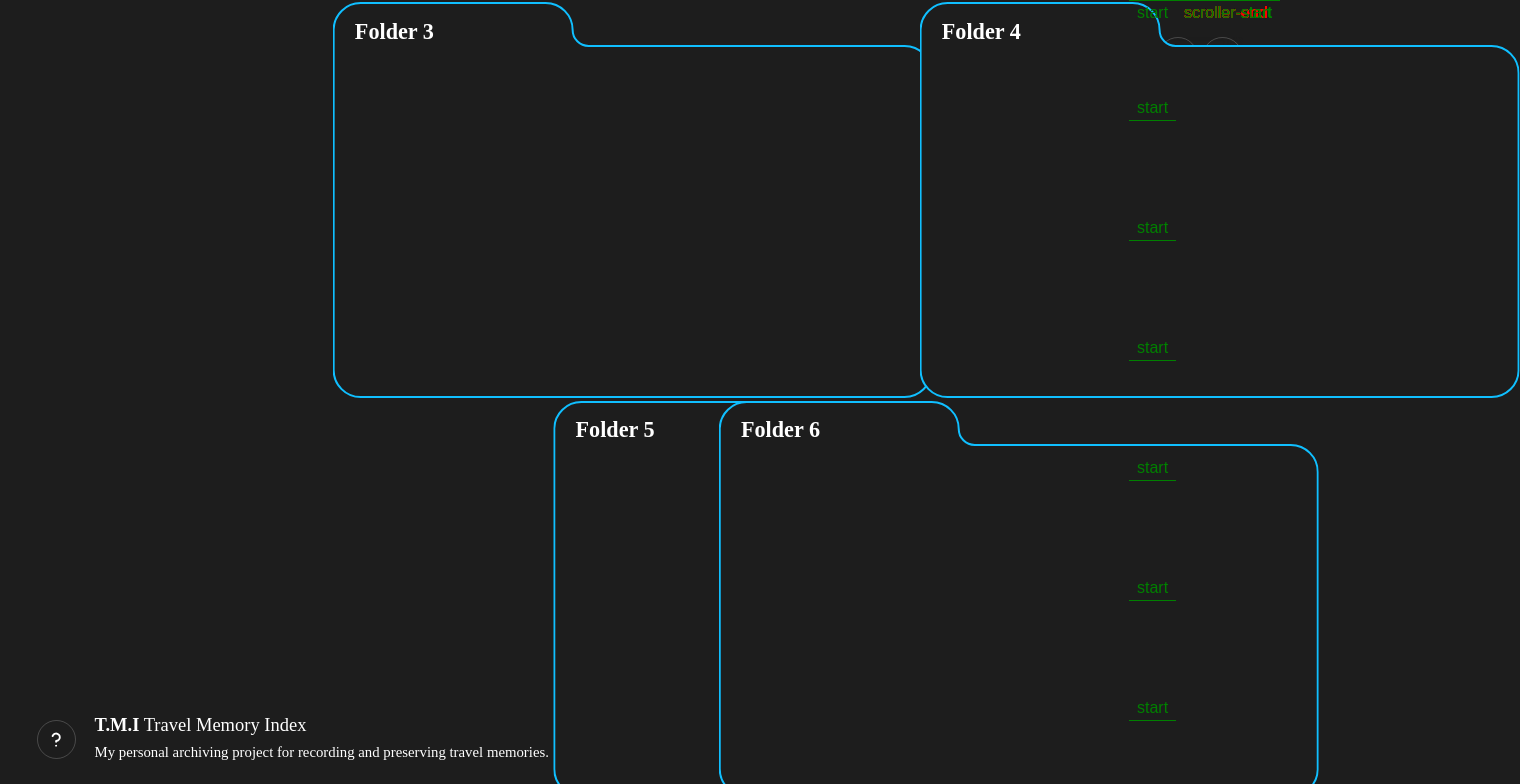
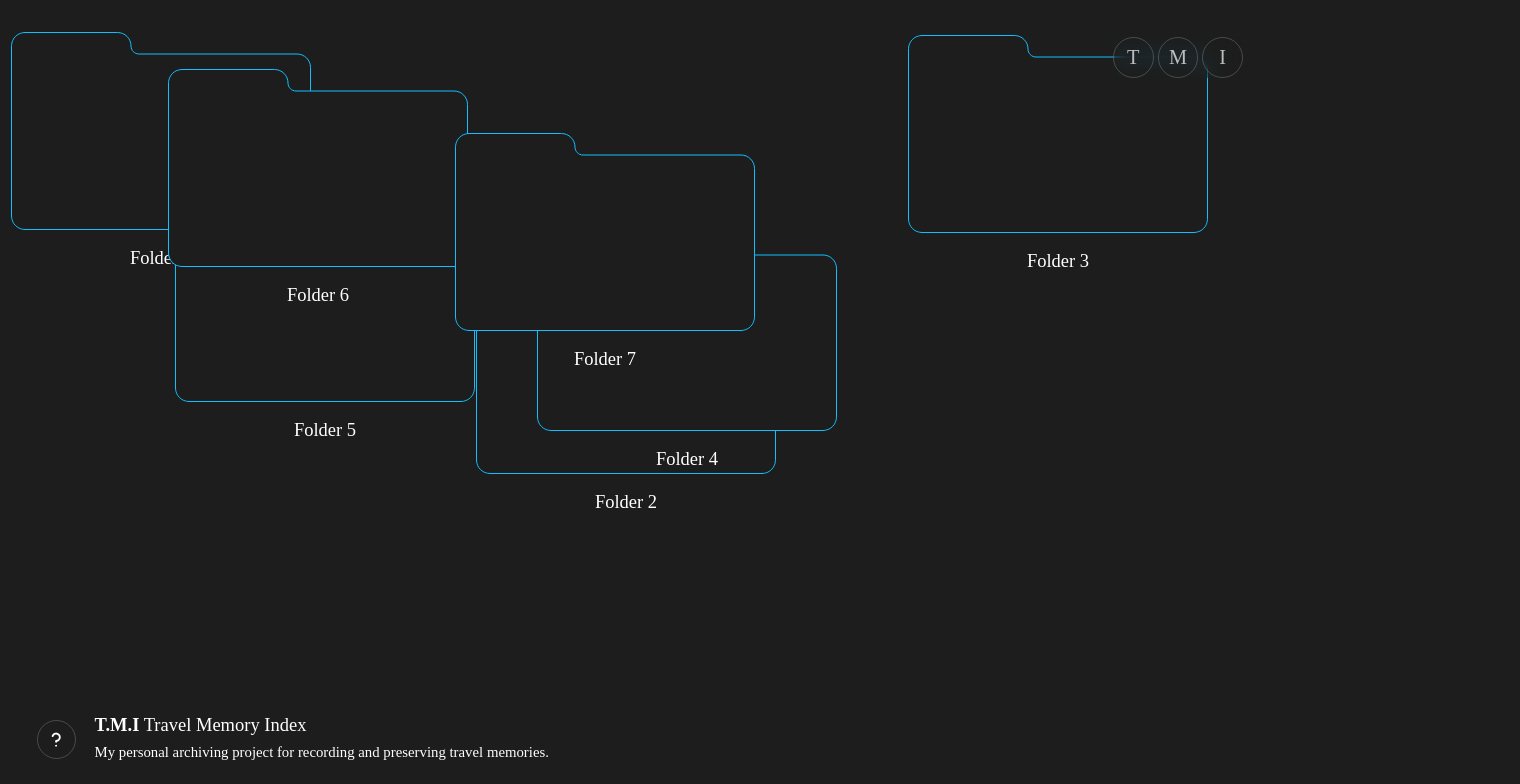
Before and after one commit to HyeRyeongY/tmi, a Next.js app: page /indexLog in a window 1280 px wide. Shown: the top 784 px of the page, 1520 px wide, since content can reach past the window. Built offline with nearby package versions, Linux system fonts and the light colour scheme.

Commit message:
update: index page

```diff
--- a/src/app/indexLog/page.tsx
+++ b/src/app/indexLog/page.tsx
@@ -1,60 +1,177 @@
+// /app/page.tsx
 "use client";
 
-import { useEffect, useRef } from "react";
-import gsap from "gsap";
-import ScrollTrigger from "gsap/ScrollTrigger";
+import { useEffect, useRef, useState } from "react";
 
-gsap.registerPlugin(ScrollTrigger);
-
-export default function FolderStage() {
-  const containerRef = useRef<HTMLDivElement>(null);
+export default function Page() {
+  const containerRef = useRef<HTMLDivElement | null>(null);
+  const tooltipRef = useRef<HTMLDivElement | null>(null);
+  const [tooltipText, setTooltipText] = useState("");
 
   useEffect(() => {
-    const folders = containerRef.current?.querySelectorAll(".folder");
-    if (!folders) return;
+    let GSAP: any;
+    let Draggable: any;
+    const instances: any[] = [];
+    const removeListeners: Array<() => void> = [];
 
-    folders.forEach((el, i) => {
-      const randomX = (Math.random() - 0.5) * 500; // -250~+250px 좌우 랜덤
-      const centerY = window.innerHeight * 0.5;
-      const finalY = window.innerHeight * 0.9 + 300; // 아래쪽 쌓임 + 간격
-      console.log("finalY", finalY);
-      // 초기 위치 설정
-      gsap.set(el, {
-        x: randomX,
-        y: "-100%",
+    // 스크롤 잠금
+    const prevOverflow = document.body.style.overflow;
+    document.body.style.overflow = "hidden";
+
+    const isDraggingRef = { current: false };
+    const hideTimerRef = { current: 0 as any }; // number | null
+    const TOOLTIP_OFFSET_X = 15;
+    const TOOLTIP_FADE = 0.15;
+    const HIDE_DELAY = 180; // ms
+
+    const clearHideTimer = () => {
+      if (hideTimerRef.current) {
+        clearTimeout(hideTimerRef.current);
+        hideTimerRef.current = 0 as any;
+      }
+    };
+
+    const showTooltipNow = (e: PointerEvent) => {
+      if (!tooltipRef.current || !GSAP) return;
+      tooltipRef.current.style.visibility = "visible";
+      GSAP.to(tooltipRef.current, { opacity: 1, duration: TOOLTIP_FADE });
+      moveTooltip(e);
+    };
+
+    const scheduleHide = () => {
+      clearHideTimer();
+      hideTimerRef.current = setTimeout(() => {
+        if (!tooltipRef.current || !GSAP) return;
+        GSAP.to(tooltipRef.current, {
+          opacity: 0,
+          duration: TOOLTIP_FADE,
+          onComplete: () => {
+            if (tooltipRef.current) tooltipRef.current.style.visibility = "hidden";
+          },
+        });
+      }, HIDE_DELAY) as any;
+    };
+
+    const moveTooltip = (e: PointerEvent) => {
+      const el = tooltipRef.current;
+      if (!el) return;
+      const mouseX = e.clientX;
+      const mouseY = e.clientY;
+      el.style.left = `${mouseX + TOOLTIP_OFFSET_X}px`;
+      el.style.top = `${mouseY}px`;
+      const rect = el.getBoundingClientRect();
+      if (rect.right > window.innerWidth) {
+        el.style.left = `${mouseX - rect.width - 10}px`;
+      }
+    };
+
+    (async () => {
+      const g = await import("gsap");
+      const d = await import("gsap/Draggable");
+      GSAP = g.gsap ?? g.default ?? g;
+      Draggable = d.Draggable ?? d.default ?? d;
+      GSAP.registerPlugin(Draggable);
+
+      const root = containerRef.current!;
+      if (tooltipRef.current) {
+        tooltipRef.current.style.visibility = "hidden";
+        tooltipRef.current.style.opacity = "0";
+      }
+
+      const draggableEls = Array.from(
+        root.querySelectorAll<HTMLElement>(".draggable-path")
+      );
+
+      // 초기 랜덤 배치
+      const bounds = root.getBoundingClientRect();
+      draggableEls.forEach((el) => {
+        el.style.position = "absolute";
+        const w = el.offsetWidth || 180;
+        const h = el.offsetHeight || 120;
+        const left = Math.max(0, Math.min(bounds.width - w, Math.random() * (bounds.width - w)));
+        const top = Math.max(0, Math.min(bounds.height - h, Math.random() * (bounds.height - h)));
+        el.style.left = `${left}px`;
+        el.style.top = `${top}px`;
       });
 
-      // 애니메이션: 위 → 중앙 → 아래
-      const tl = gsap.timeline({
-        scrollTrigger: {
-          trigger: containerRef.current,
-          start: `top+=${i * 120} top`, // 순차적으로 등장
-          end: `+=100%`,
-          scrub: true,
-          markers: true,
-        },
+      // Draggable
+      draggableEls.forEach((el) => {
+        const [inst] = Draggable.create(el, {
+          type: "x,y",
+          bounds: root,
+          inertia: true,
+          onDragStart: function () {
+            isDraggingRef.current = true;
+            GSAP.to(this.target, { opacity: 0.85, duration: 0.2 });
+            clearHideTimer();
+            scheduleHide(); // 드래그 시작 시 tooltip 숨김
+          },
+          onDragEnd: function () {
+            isDraggingRef.current = false;
+            GSAP.to(this.target, { opacity: 1, duration: 0.2 });
+          },
+          onPress: function () {
+            const parent = (this.target as Element).parentNode;
+            if (parent) parent.appendChild(this.target);
+          },
+        });
+        instances.push(inst);
+
+        // Tooltip 이벤트 (pointer 이벤트로 통일)
+        const onEnter = (e: PointerEvent) => {
+          if (isDraggingRef.current) return;
+          clearHideTimer();
+          setTooltipText(el.dataset.name || "");
+          showTooltipNow(e);
+        };
+        const onLeave = () => {
+          if (isDraggingRef.current) return;
+          scheduleHide();
+        };
+        const onMove = (e: PointerEvent) => {
+          if (isDraggingRef.current) return;
+          clearHideTimer();
+          moveTooltip(e);
+        };
+
+        el.addEventListener("pointerenter", onEnter, { passive: true });
+        el.addEventListener("pointerleave", onLeave, { passive: true });
+        el.addEventListener("pointermove", onMove, { passive: true });
+
+        removeListeners.push(() => {
+          el.removeEventListener("pointerenter", onEnter);
+          el.removeEventListener("pointerleave", onLeave);
+          el.removeEventListener("pointermove", onMove);
+        });
       });
 
-      tl.to(el, {
-        opacity: 1,
-        y: centerY - 100,
-        x: 0,
-        ease: "power2.out",
-      }).to(el, {
-        y: finalY,
-        duration: 1.2,
-        ease: "power1.inOut",
-      });
-    });
+      // 디버그
+      // console.log("Draggable initialized:", draggableEls.length);
+    })();
+
+    return () => {
+      document.body.style.overflow = prevOverflow;
+      clearHideTimer();
+      removeListeners.forEach((fn) => fn());
+      instances.forEach((i) => i?.kill?.());
+    };
   }, []);
 
   return (
-    <div className="index-page" ref={containerRef}>
+    <div ref={containerRef} className="index-page">
       {[...Array(7)].map((_, i) => (
-        <div className="folder" key={i}>
-          <strong>Folder {i + 1}</strong>
+        <div
+          className="draggable-path folder"
+          key={i}
+          data-name={`Folder ${i + 1}`}
+        >
+          <span>Folder {i + 1}</span>
         </div>
       ))}
+
+      <div ref={tooltipRef} id="tooltip" className="tooltip" aria-hidden>
+        {tooltipText}
+      </div>
     </div>
   );
 }
--- a/src/styles/global.scss
+++ b/src/styles/global.scss
@@ -6,6 +6,7 @@ body {
 /* layout */
 .info {
   position: fixed;
+  z-index: 10;
   bottom: 4rem;
   left: 4rem;
   display: flex;
@@ -37,6 +38,7 @@ body {
 
 .menu {
   position: fixed;
+  z-index: 10;
   top: 4rem;
   right: 4rem;
   font-size: 2.2rem;
@@ -233,24 +235,55 @@ body {
 
 /* index-page */
 .index-page {
-  position: relative;
-  width: 100%;
-  height: 100vh; // 스크롤 충분히 확보
-  .folder {
+  position: fixed;
+  inset: 0;
+  overflow: hidden;
+  user-select: none;
+  touch-action: none; /* 모바일 스와이프 스크롤 방지 */
+
+.folder {
+  position: absolute; /* 초기 좌표 배치 + bounds 제어 */
+  border-radius: 12px;
+  color: #fff;
+  cursor: grab;
+  will-change: transform; /* 드래그 성능 */
+  display: flex;
+  align-items: center;
+  justify-content: center;
+  background-image: url("/images/folder.svg");
+  width: 300px;
+  height: auto;
+  aspect-ratio: 50 / 33;
+
+  &:active {
+    cursor: grabbing;
+  }
+  span{
     position: absolute;
+    font-size: 2rem;
+    padding: 2rem;
+    top: 100%;
     left: 50%;
-    top: 0;
     transform: translateX(-50%);
-    z-index: 10;
-    display: inline-block;
-    background-image: url("/images/folder.svg");
-    width: 600px;
-    height: 396px;
-    position: relative;
-    strong {
-      position: absolute;
-      font-size: 2.4rem;
-      padding: 2rem 2.4rem 0;
-    }
+
   }
 }
+
+.tooltip {
+  position: fixed;
+  left: 0;
+  top: 0;
+  opacity: 0;
+  visibility: hidden;
+  pointer-events: none; /* tooltip이 커서에 간섭하지 않도록 */
+  background: rgba(20, 20, 20, 0.9);
+  color: #fff;
+  padding: 6px 8px;
+  border-radius: 6px;
+  font-size: 12px;
+  line-height: 1.2;
+  z-index: 9999;
+  white-space: nowrap;
+}
+
+}
```
Also changed, not shown: public/images/folder.svg.
